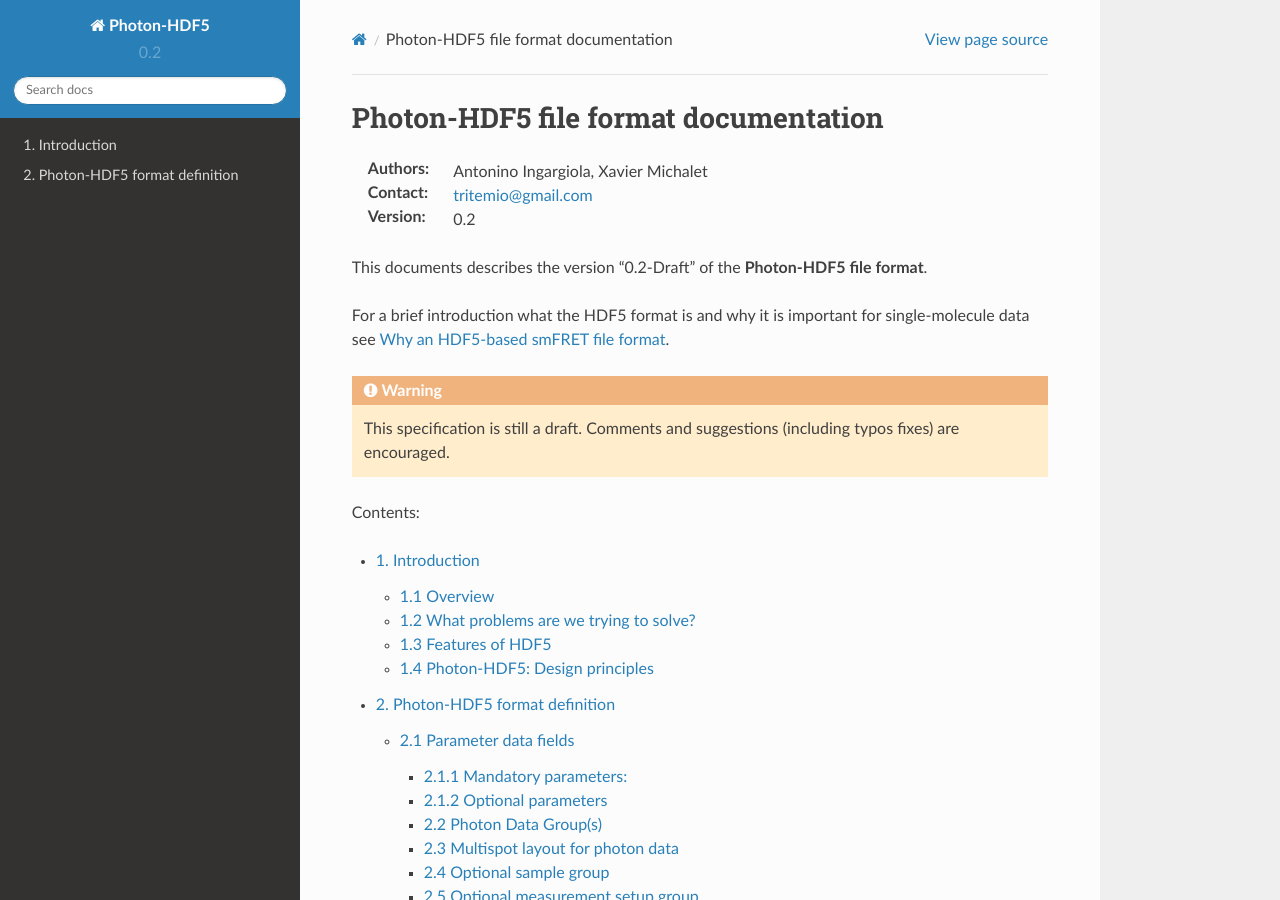
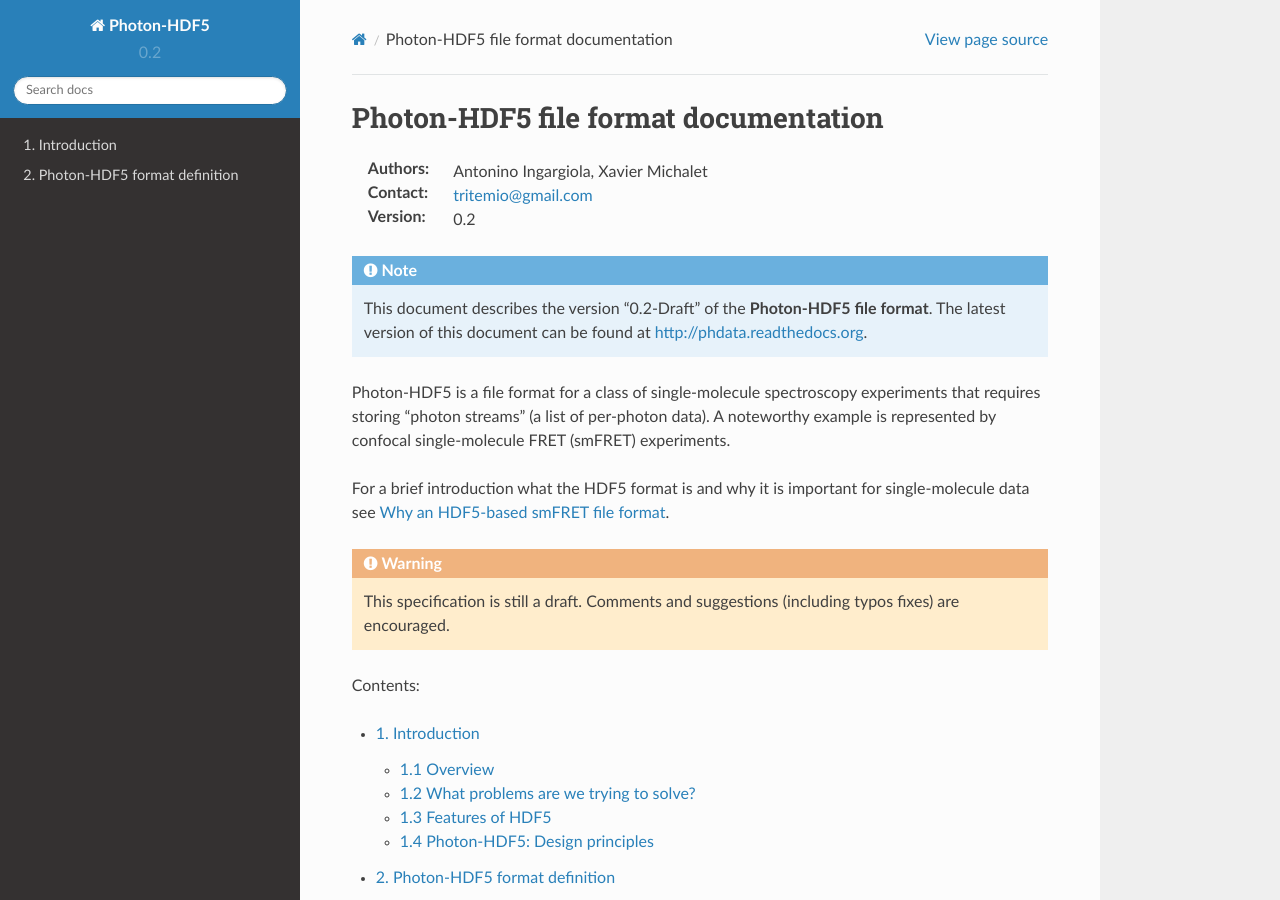
Before and after one commit to Photon-HDF5/photon-hdf5, a Sphinx documentation site: the page built from docs/index.rst, in a window 1280 px wide and 900 px high. Built offline with Sphinx 7.4.7 and the Read the Docs theme 2.0.0, drawn with Linux system fonts in a browser that asks for light colours.

Commit message:
Update intro

```diff
--- a/docs/index.rst
+++ b/docs/index.rst
@@ -10,8 +10,16 @@ Photon-HDF5 file format documentation
 :Contact: tritemio@gmail.com
 :Version: 0.2
 
-This documents describes the version "0.2-Draft" of the
-**Photon-HDF5 file format**.
+.. note ::
+   This document describes the version "0.2-Draft" of the
+   **Photon-HDF5 file format**. The latest version of this document
+   can be found at
+   `http://phdata.readthedocs.org <http://phdata.readthedocs.org>`__.
+
+Photon-HDF5 is a file format for a class of single-molecule spectroscopy
+experiments that requires storing "photon streams" (a list of per-photon data).
+A noteworthy example is represented by confocal single-molecule FRET (smFRET)
+experiments.
 
 For a brief introduction what the HDF5 format is and why it is
 important for single-molecule data see
```
